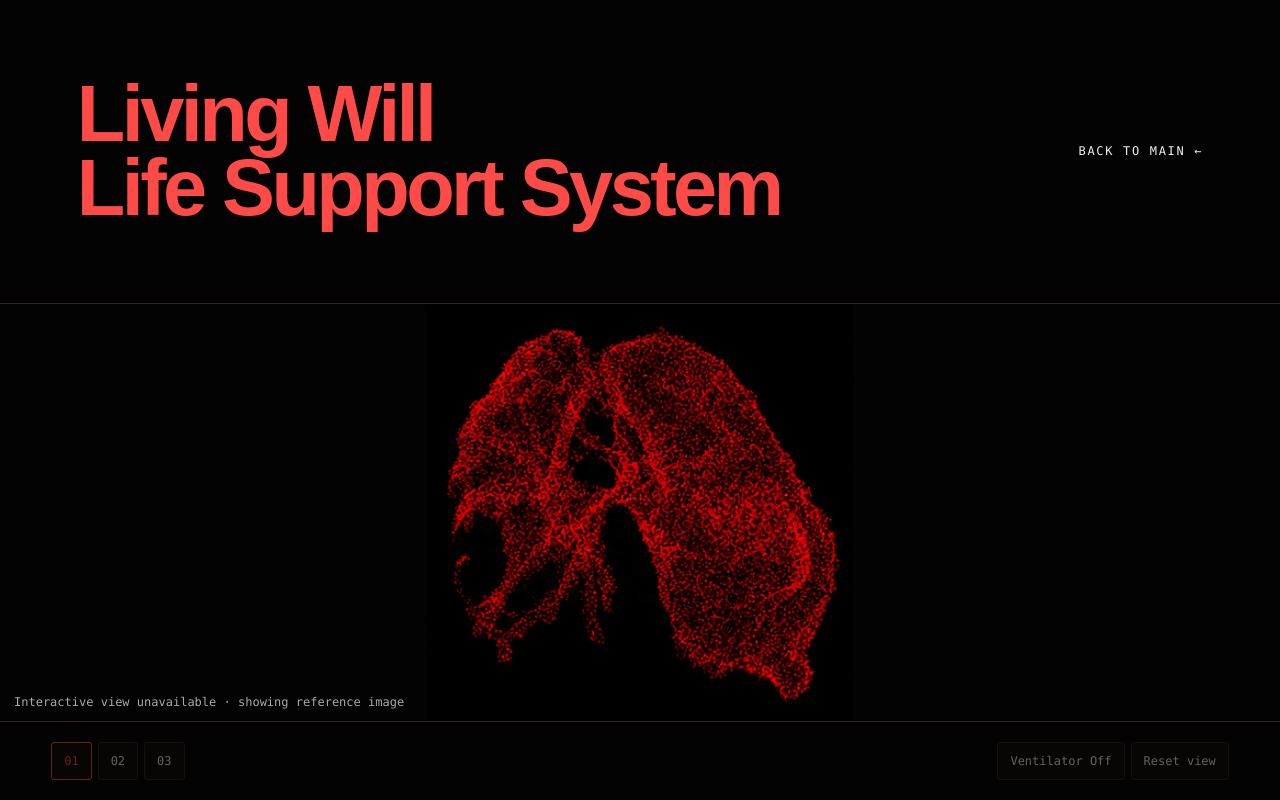
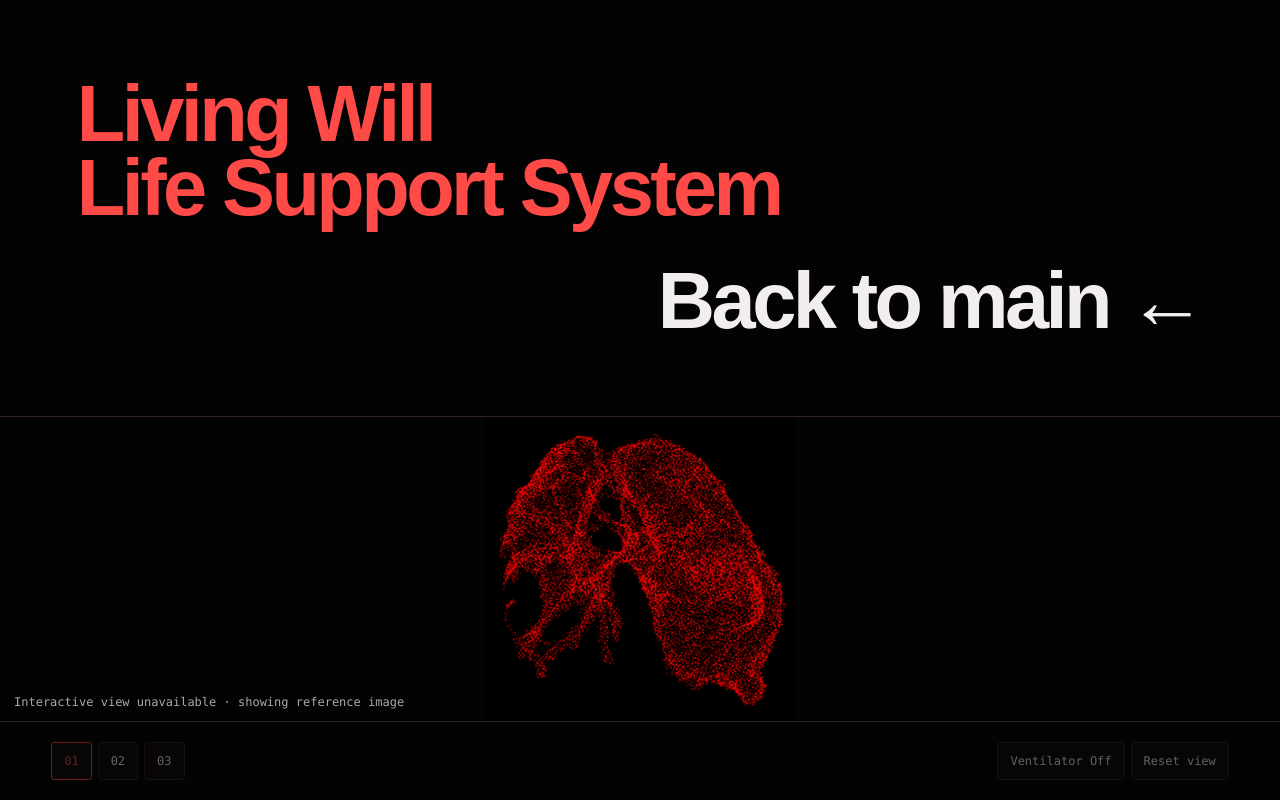
Before and after one commit to xuefengLi7788/dianyun, a plain HTML site: page index.html in a window 1280 px wide. Drawn offline with Linux system fonts and the light colour scheme; no server answers.

Commit message:
Match the back link type size to the title.
Co-authored-by: Cursor <cursoragent@cursor.com>

```diff
--- a/index.html
+++ b/index.html
@@ -17,11 +17,12 @@ canvas,.fallback{position:absolute;inset:0;width:100%;height:100%;display:block}
 .actions{margin-left:auto}
 .controls,.actions{display:flex;gap:6px;flex-wrap:wrap}button{font:inherit;color:inherit;background:#100909;border:1px solid var(--line);border-radius:3px;padding:9px 12px;min-height:38px;cursor:pointer}
 button:hover,button[aria-pressed=true]{border-color:var(--red);color:var(--red)}button:focus-visible,canvas:focus-visible{outline:2px solid var(--red);outline-offset:-2px}button:disabled{opacity:.4;cursor:default}
-.title-bar{display:flex;align-items:center;justify-content:space-between;gap:clamp(28px,6vw,96px);padding:clamp(28px,6vw,88px);border-bottom:1px solid var(--line)}
-.title-bar h1{margin:0;max-width:9em;color:var(--red);font:700 clamp(44px,6.2vw,92px)/.94 Arial,sans-serif;letter-spacing:-.045em}
-.back-main{flex:none;color:#f3eeee;text-decoration:none;font:12px/1 ui-monospace,SFMono-Regular,Consolas,monospace;letter-spacing:.14em;text-transform:uppercase}
+.title-bar{display:flex;align-items:center;justify-content:space-between;flex-wrap:wrap;gap:clamp(16px,3vw,40px);padding:clamp(28px,6vw,88px);border-bottom:1px solid var(--line)}
+.title-bar h1,.back-main{font:700 clamp(44px,6.2vw,92px)/.94 Arial,sans-serif;letter-spacing:-.045em;white-space:nowrap}
+.title-bar h1{flex:none;margin:0;color:var(--red)}
+.back-main{flex:none;margin-left:auto;color:#f3eeee;text-decoration:none;text-align:right}
 .back-main:hover{color:var(--red)}
-@media(max-width:650px){footer{padding-block:12px}button{padding:7px 9px}.title-bar{align-items:flex-end;flex-wrap:wrap}.title-bar h1{font-size:clamp(36px,11vw,56px)}.back-main{margin-left:auto}}
+@media(max-width:650px){footer{padding-block:12px}button{padding:7px 9px}.title-bar{align-items:flex-end;flex-wrap:wrap}.title-bar h1,.back-main{font-size:clamp(36px,11vw,56px)}.back-main{margin-left:auto}}
 </style>
 <script src="cloud.js" defer></script>
 </head>
```
